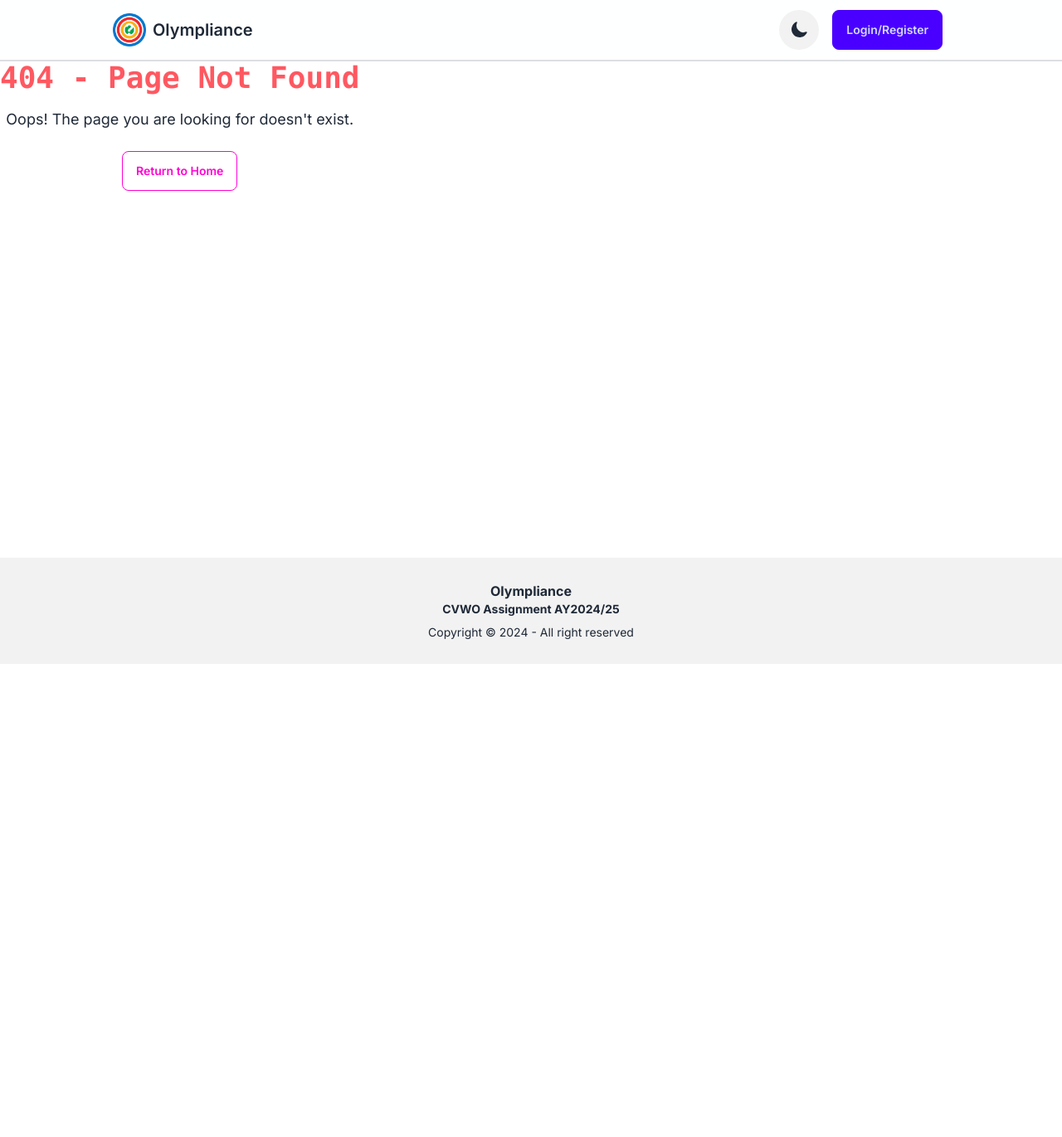
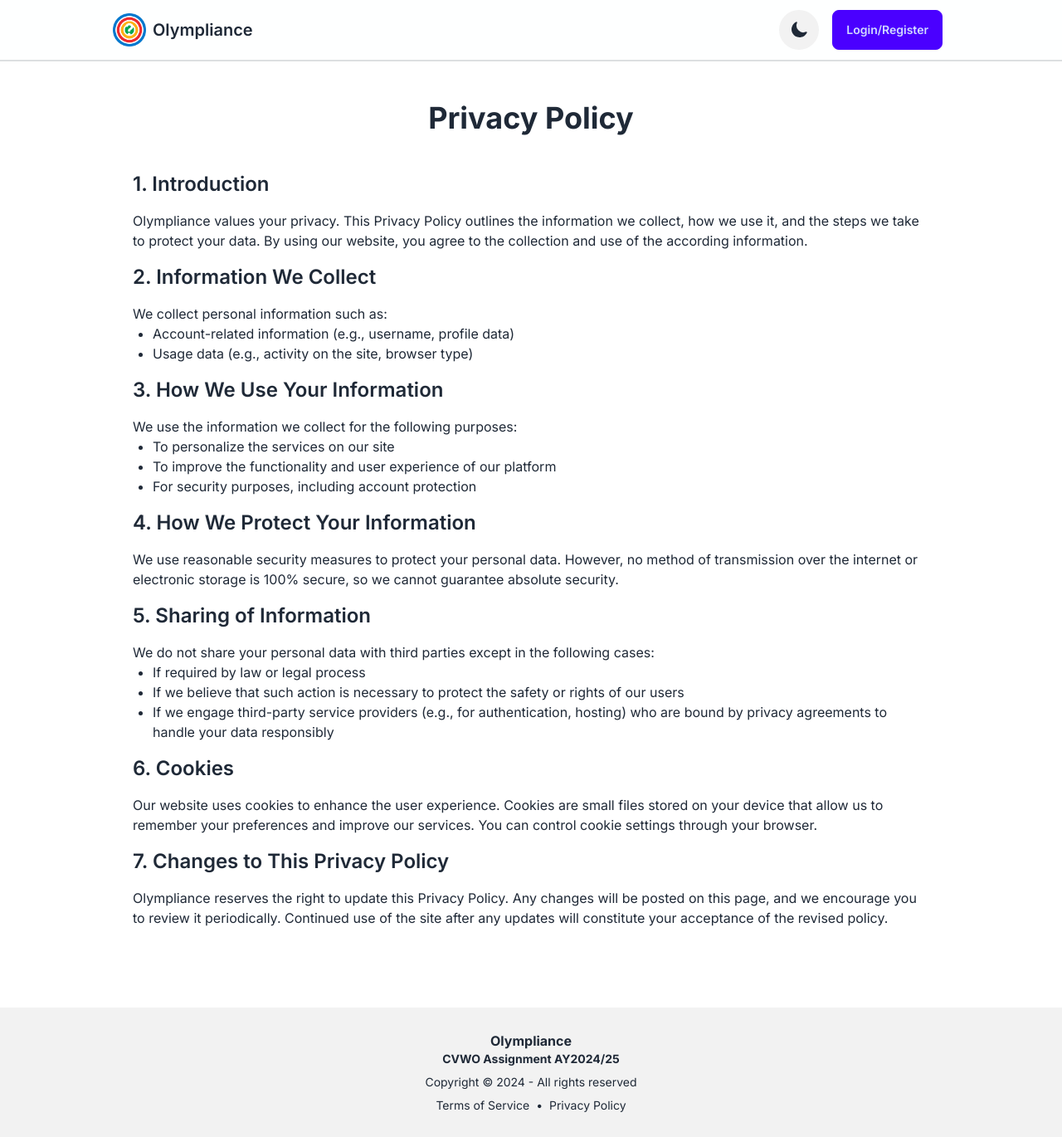
Before and after one commit to oadultradeepfield/olympliance-frontend, a React (Vite) app: page /privacy-policy in a window 1280 px wide. Before the commit this address led to /not-found. Shown: the whole page at 83% size. Before the commit the page ends 800 px from the top, so only its background shows below. Built offline with nearby package versions, Linux system fonts and the light colour scheme.

Commit message:
add terms and policies for google

```diff
--- a/src/components/Footer/Footer.tsx
+++ b/src/components/Footer/Footer.tsx
@@ -1,10 +1,21 @@
+import { Link } from "react-router-dom";
+
 const Footer: React.FC = () => {
   return (
     <footer className="text-base-content-100 footer footer-center bg-base-200 p-7">
       <aside>
         <div className="-mb-2 text-base font-bold">Olympliance</div>
         <div className="font-bold">CVWO Assignment AY2024/25</div>
-        <div>Copyright © {new Date().getFullYear()} - All right reserved</div>
+        <div>Copyright © {new Date().getFullYear()} - All rights reserved</div>
+        <div className="space-x-2">
+          <Link to="/terms-of-service" className="link-hover link">
+            Terms of Service
+          </Link>
+          <span>{"•"}</span>
+          <Link to="/privacy-policy" className="link-hover link">
+            Privacy Policy
+          </Link>
+        </div>
       </aside>
     </footer>
   );
--- a/src/pages/Auth/AuthPage.tsx
+++ b/src/pages/Auth/AuthPage.tsx
@@ -2,6 +2,7 @@ import { useAuthForm } from "../../hooks/Auth/useAuthForm";
 import PasswordVisibilityToggle from "../../components/Common/PasswordVisibilityToggle";
 import { MessageDisplay } from "../../components/Common/MessageDisplay";
 import GoogleSigninButton from "../../components/Auth/GoogleSigninButton";
+import { Link } from "react-router-dom"; // Make sure to import Link for navigation
 
 const AuthPage = () => {
   const {
@@ -98,6 +99,35 @@ const AuthPage = () => {
             {error && <MessageDisplay message={error} type="error" />}
             {success && <MessageDisplay message={success} type="success" />}
 
+            {!isLogin && (
+              <div className="form-control mx-auto mt-4 flex w-full max-w-xs">
+                <label className="label cursor-pointer">
+                  <input
+                    type="checkbox"
+                    required
+                    className="checkbox-primary checkbox"
+                  />
+                  <span className="ml-3 text-start text-sm">
+                    By registering, you agree to our
+                    <Link
+                      to="/terms-of-service"
+                      className="link link-primary ml-1"
+                    >
+                      Terms of Service
+                    </Link>{" "}
+                    and
+                    <Link
+                      to="/privacy-policy"
+                      className="link link-primary ml-1"
+                    >
+                      Privacy Policy
+                    </Link>
+                    .
+                  </span>
+                </label>
+              </div>
+            )}
+
             <div className="form-control mx-auto mt-6 w-full max-w-xs">
               <button type="submit" className="btn btn-primary w-full">
                 {isLogin ? "Login" : "Register"}
--- a/src/pages/NotFound.tsx
+++ b/src/pages/NotFound.tsx
@@ -2,7 +2,8 @@ import { Link } from "react-router-dom";
 
 const NotFound: React.FC = () => {
   return (
-    <div className="flex h-full flex-col items-center justify-center">
+    <div className="mx-auto my-auto h-full w-full max-w-5xl items-center justify-center px-6">
+      <div className="text-center">
         <h1 className="mb-4 font-mono text-4xl font-bold text-error">
           404 - Page Not Found
         </h1>
@@ -13,6 +14,7 @@ const NotFound: React.FC = () => {
           Return to Home
         </Link>
       </div>
+    </div>
   );
 };
 
--- /dev/null
+++ b/src/pages/Terms/Policy.tsx
@@ -0,0 +1,91 @@
+const PrivacyPolicy = () => {
+  return (
+    <div className="mx-auto mb-24 h-full w-full max-w-5xl flex-col items-center justify-center px-8">
+      <div className="hero mt-8">
+        <div className="hero-content text-center">
+          <h1 className="mb-1 text-4xl font-bold">Privacy Policy</h1>
+        </div>
+      </div>
+
+      <div className="content mt-6 space-y-4 text-left">
+        <h2 className="text-2xl font-semibold">1. Introduction</h2>
+        <p>
+          Olympliance values your privacy. This Privacy Policy outlines the
+          information we collect, how we use it, and the steps we take to
+          protect your data. By using our website, you agree to the collection
+          and use of the according information.
+        </p>
+
+        <h2 className="text-2xl font-semibold">2. Information We Collect</h2>
+        <p>
+          We collect personal information such as:
+          <ul className="ml-6 list-disc">
+            <li>Account-related information (e.g., username, profile data)</li>
+            <li>Usage data (e.g., activity on the site, browser type)</li>
+          </ul>
+        </p>
+
+        <h2 className="text-2xl font-semibold">
+          3. How We Use Your Information
+        </h2>
+        <p>
+          We use the information we collect for the following purposes:
+          <ul className="ml-6 list-disc">
+            <li>To personalize the services on our site</li>
+            <li>
+              To improve the functionality and user experience of our platform
+            </li>
+            <li>For security purposes, including account protection</li>
+          </ul>
+        </p>
+
+        <h2 className="text-2xl font-semibold">
+          4. How We Protect Your Information
+        </h2>
+        <p>
+          We use reasonable security measures to protect your personal data.
+          However, no method of transmission over the internet or electronic
+          storage is 100% secure, so we cannot guarantee absolute security.
+        </p>
+
+        <h2 className="text-2xl font-semibold">5. Sharing of Information</h2>
+        <p>
+          We do not share your personal data with third parties except in the
+          following cases:
+          <ul className="ml-6 list-disc">
+            <li>If required by law or legal process</li>
+            <li>
+              If we believe that such action is necessary to protect the safety
+              or rights of our users
+            </li>
+            <li>
+              If we engage third-party service providers (e.g., for
+              authentication, hosting) who are bound by privacy agreements to
+              handle your data responsibly
+            </li>
+          </ul>
+        </p>
+
+        <h2 className="text-2xl font-semibold">6. Cookies</h2>
+        <p>
+          Our website uses cookies to enhance the user experience. Cookies are
+          small files stored on your device that allow us to remember your
+          preferences and improve our services. You can control cookie settings
+          through your browser.
+        </p>
+
+        <h2 className="text-2xl font-semibold">
+          7. Changes to This Privacy Policy
+        </h2>
+        <p>
+          Olympliance reserves the right to update this Privacy Policy. Any
+          changes will be posted on this page, and we encourage you to review it
+          periodically. Continued use of the site after any updates will
+          constitute your acceptance of the revised policy.
+        </p>
+      </div>
+    </div>
+  );
+};
+
+export default PrivacyPolicy;
--- /dev/null
+++ b/src/pages/Terms/Terms.tsx
@@ -0,0 +1,74 @@
+const Terms = () => {
+  return (
+    <div className="mx-auto mb-24 h-full w-full max-w-5xl flex-col items-center justify-center px-8">
+      <div className="hero mt-8">
+        <div className="hero-content text-center">
+          <h1 className="mb-1 text-4xl font-bold">Terms of Service</h1>
+        </div>
+      </div>
+
+      <div className="content mt-6 space-y-4 text-left">
+        <h2 className="text-2xl font-semibold">1. Acceptance of Terms</h2>
+        <p>
+          By accessing or using the Olympliance website, you agree to be bound
+          by these Terms of Service and any additional guidelines or rules that
+          may apply.
+        </p>
+
+        <h2 className="text-2xl font-semibold">2. User Accounts</h2>
+        <p>
+          To access certain features of the site, you must create an account.
+          You may sign up using either a username-based authentication or Google
+          OAuth. You are responsible for maintaining the confidentiality of your
+          account information and for all activities under your account.
+        </p>
+
+        <h2 className="text-2xl font-semibold">3. Content</h2>
+        <p>
+          Users can create, read, update, and delete threads and comments. You
+          retain ownership of the content you post, but by posting on the site,
+          you grant Olympliance a non-exclusive, royalty-free, and perpetual
+          license to use, display, and distribute your content.
+        </p>
+
+        <h2 className="text-2xl font-semibold">4. User Conduct</h2>
+        <p>
+          You agree not to post or share content that is illegal, harmful,
+          offensive, or violates the rights of others. Olympliance reserves the
+          right to remove any content or suspend accounts that violate these
+          terms.
+        </p>
+
+        <h2 className="text-2xl font-semibold">5. Privacy</h2>
+        <p>
+          We collect personal data such as your email address and any
+          information you provide during account creation. For more details,
+          please refer to our Privacy Policy.
+        </p>
+
+        <h2 className="text-2xl font-semibold">6. Termination</h2>
+        <p>
+          Olympliance may suspend or terminate your account if you violate these
+          Terms of Service. You may also delete your account at any time via the
+          account settings.
+        </p>
+
+        <h2 className="text-2xl font-semibold">7. Limitation of Liability</h2>
+        <p>
+          Olympliance is not liable for any damages arising from the use or
+          inability to use the website, including but not limited to data loss
+          or service interruptions.
+        </p>
+
+        <h2 className="text-2xl font-semibold">8. Changes to Terms</h2>
+        <p>
+          Olympliance reserves the right to update these Terms of Service. Any
+          changes will be posted on this page, and continued use of the site
+          constitutes acceptance of the updated terms.
+        </p>
+      </div>
+    </div>
+  );
+};
+
+export default Terms;
--- a/src/routes/AppRoutes.tsx
+++ b/src/routes/AppRoutes.tsx
@@ -12,6 +12,8 @@ import FollowedThreads from "../pages/Thread/FollowedThreads";
 import { useSelector } from "react-redux";
 import { RootState } from "../store";
 import ChangeUsername from "../pages/Auth/ChangeUsername";
+import Terms from "../pages/Terms/Terms";
+import Policy from "../pages/Terms/Policy";
 
 const AppRoutes = () => {
   const isAuthenticated = useSelector(
@@ -33,6 +35,8 @@ const AppRoutes = () => {
       <Route path="/ban-user" element={<BanUserPage />} />
       <Route path="/assign-moderator" element={<AssignModeratorPage />} />
       <Route path="/:categoryTitle/new" element={<NewThread />} />
+      <Route path="/terms-of-service" element={<Terms />} />
+      <Route path="/privacy-policy" element={<Policy />} />
       <Route path="/not-found" element={<NotFound />} />
       <Route path="*" element={<NotFound />} />
     </Routes>
```
Lines whose indentation alone changed are shown as unchanged.
